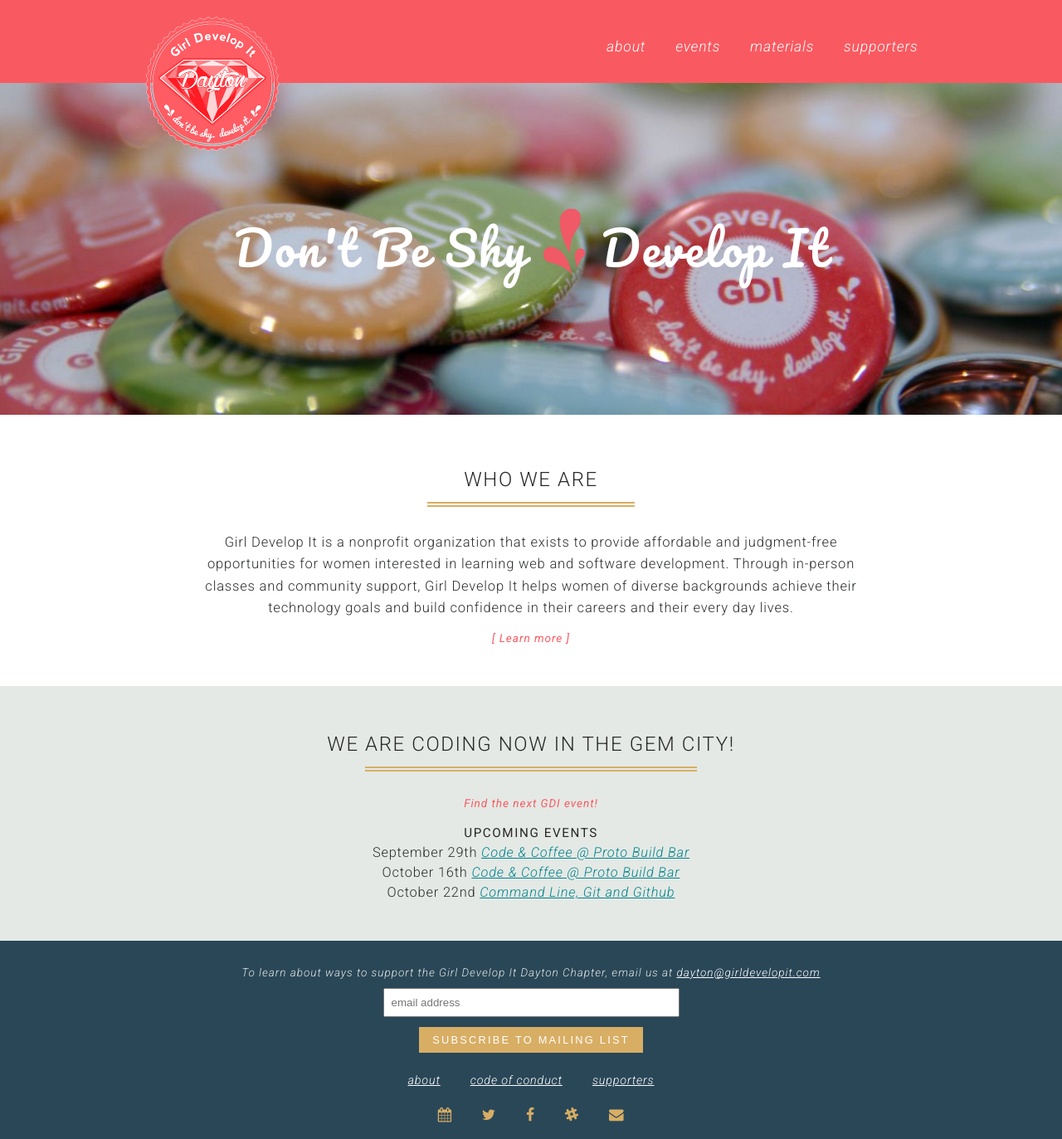
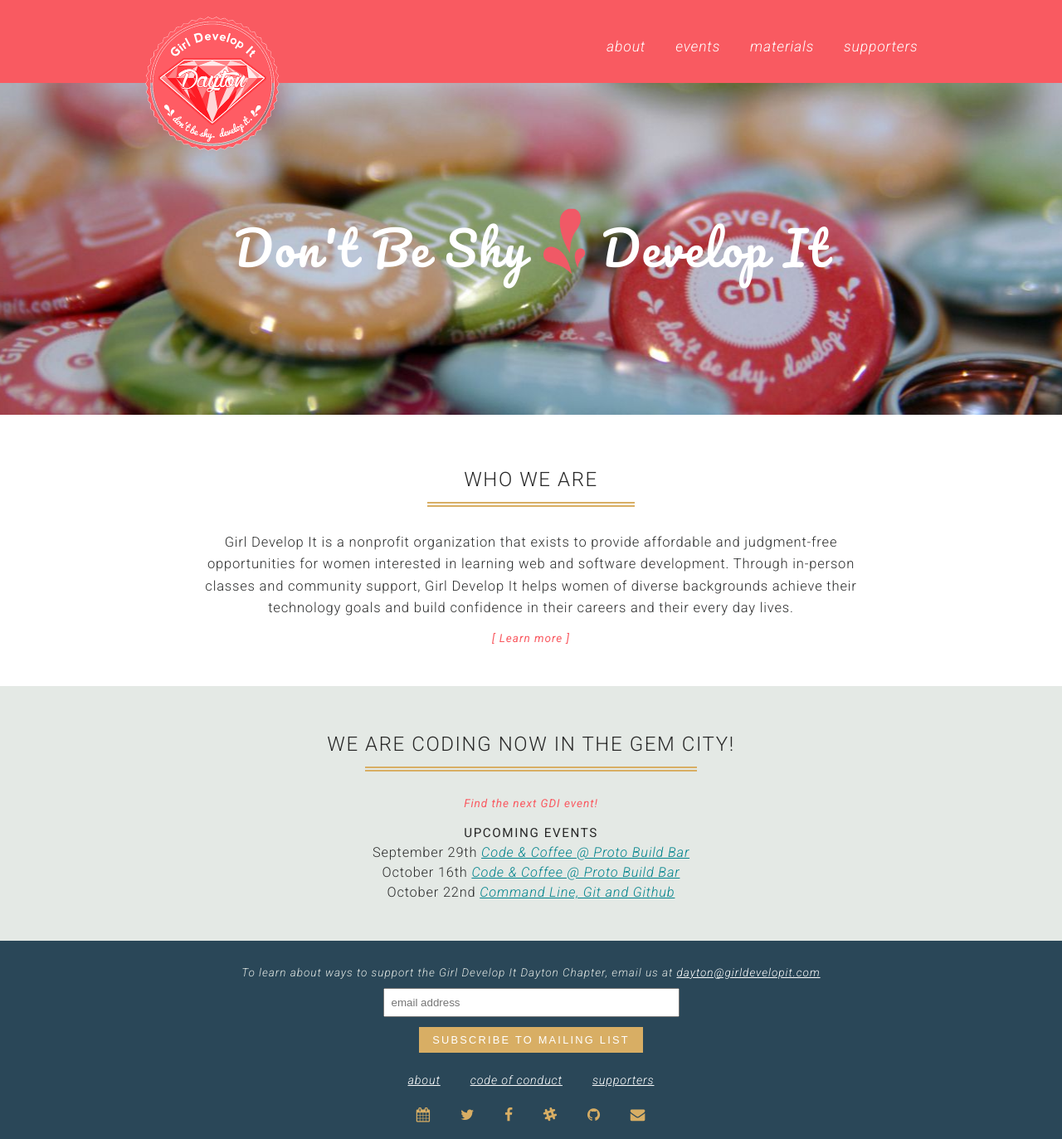
Before and after one commit to dytcodetogether/gdidayton, a Jekyll site: the page built from index.html, in a window 1280 px wide. Shown: the whole page at 83% size. Built offline with Jekyll 4.4.1, drawn with Linux system fonts in a browser that asks for light colours; nearby versions of some CDN libraries.

Commit message:
feat: Add GitHub link to the footer   - just that. See #5

```diff
--- a/_layouts/default.html
+++ b/_layouts/default.html
@@ -67,6 +67,7 @@
         <a target="_blank" href="https://twitter.com/gdidayton" aria-label="GDI Dayton Twitter"><i class="fa fa-twitter"></i></a>
         <a target="_blank" href="https://www.facebook.com/gditdayton" aria-label="GDI Dayton Facebook"><i class="fa fa-facebook"></i></a>
         <a target="_blank" href="https://gdidayton.herokuapp.com/" aria-label="GDI Dayton Slack"><i class="fa fa-slack"></i></a>
+        <a target="_blank" href="https://github.com/gdidayton" aria-label="GDI Dayton Github"><i class="fa fa-github"></i></a>
         <a target="_blank" href="mailto:dayton@girldevelopit.com" aria-label="GDI Dayton Email">
           <i class="fa fa-envelope"></i>
         </a>
```
